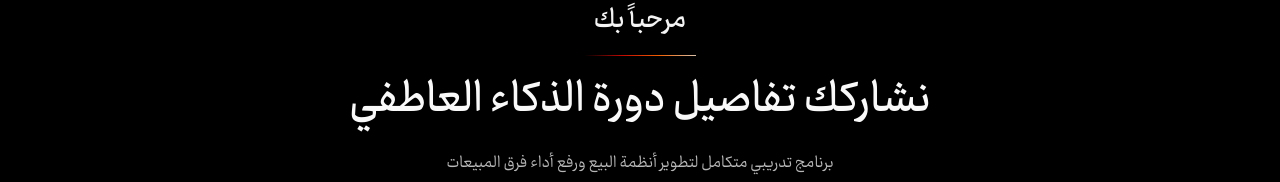
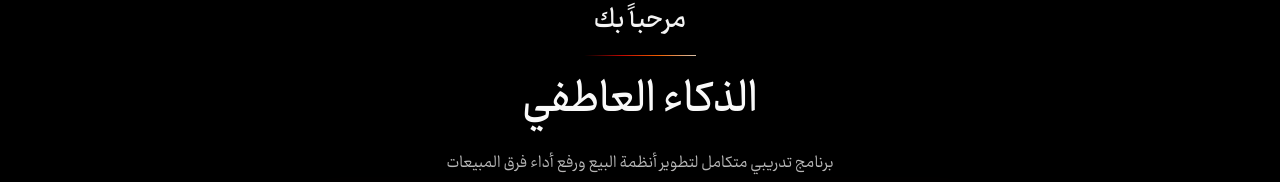
Before and after one commit to Al-Rowads/sms-landing, a Next.js app: page / in a window 1280 px wide. Shown: the part 241-423 px from the top of the page. Built offline with nearby package versions, Linux system fonts and the light colour scheme.

Commit message:
fix: update Vimeo player and Ray font

```diff
--- a/app/layout.tsx
+++ b/app/layout.tsx
@@ -36,7 +36,9 @@ export const metadata: Metadata = {
 export default function RootLayout({ children }: Readonly<{ children: ReactNode }>) {
   return (
     <html lang="ar" dir="rtl">
-      <body className={`${cairo.variable} ${ray.variable}`}>{children}</body>
+      <body className={`${cairo.variable} ${ray.variable} ${ray.className}`}>
+        {children}
+      </body>
     </html>
   );
 }
--- a/app/page.tsx
+++ b/app/page.tsx
@@ -1,4 +1,5 @@
 import Image from "next/image";
+import Script from "next/script";
 import InterestedButton from "./interested-button";
 import { extractFirstName, lookupByCode, normalizeCode } from "@/lib/codes";
 
@@ -48,7 +49,7 @@ export default async function Home({
             </p>
             <div className="brand-rule mx-auto h-px w-28" />
             <h1 className="text-4xl leading-tight text-[var(--white)] sm:text-5xl">
-              نشاركك تفاصيل دورة الذكاء العاطفي
+              الذكاء العاطفي
             </h1>
             <p className="mx-auto max-w-xl text-base leading-8 text-[var(--foreground-soft)] sm:text-lg">
               برنامج تدريبي متكامل لتطوير أنظمة البيع ورفع أداء فرق المبيعات
@@ -71,16 +72,22 @@ export default async function Home({
             <div className="rounded-[17px] bg-black p-1.5 sm:rounded-[23px] sm:p-2">
               <div className="relative aspect-video w-full overflow-hidden rounded-[13px] bg-[#050505] sm:rounded-[18px]">
                 <iframe
-                  src="https://player.vimeo.com/video/1214858010?autoplay=1&muted=0&controls=1&playsinline=1&fullscreen=1&pip=1"
-                  title="الفيديو التعريفي لدورة الذكاء العاطفي"
-                  referrerPolicy="strict-origin-when-cross-origin"
+                  src="https://player.vimeo.com/video/1214858010?badge=0&autopause=0&player_id=0&app_id=58479&autoplay=1&muted=1"
+                  title="EI.mp4"
+                  loading="lazy"
+                  frameBorder="0"
                   allow="autoplay; fullscreen; picture-in-picture; clipboard-write; encrypted-media; web-share"
                   allowFullScreen
+                  referrerPolicy="strict-origin-when-cross-origin"
                   className="absolute inset-0 h-full w-full border-0"
                 />
               </div>
             </div>
           </div>
+          <Script
+            src="https://player.vimeo.com/api/player.js"
+            strategy="afterInteractive"
+          />
 
           <div
             className="relative min-h-[260px] overflow-hidden rounded-[8px] border border-[var(--border-strong)]"
```
Lines whose indentation alone changed are shown as unchanged.
